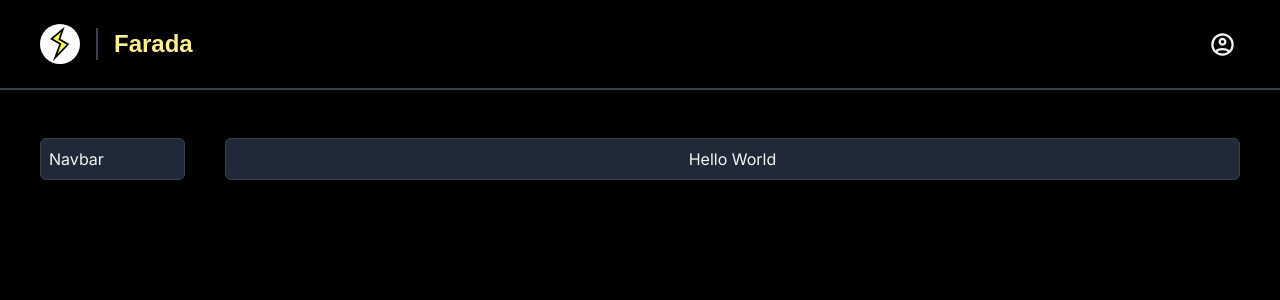
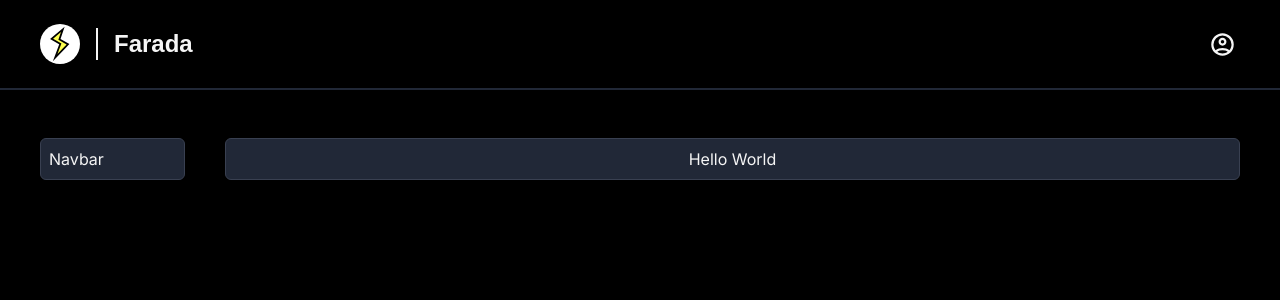
Before and after one commit to Zicio/fjs-diploma-front-next, a Next.js app: page / in a window 1280 px wide. Shown: the top 300 px of the page. Built offline with nearby package versions, Linux system fonts and the light colour scheme; a web font is replaced by a local one.

Commit message:
Changed styles

```diff
--- a/src/app/globals.css
+++ b/src/app/globals.css
@@ -10,7 +10,3 @@
   background-color: black;
   color: whitesmoke;
 }
-
-.container {
-  @apply p-2 border border-gray-700 rounded-md bg-gray-800;
-}
--- a/src/app/layout.tsx
+++ b/src/app/layout.tsx
@@ -20,7 +20,7 @@
         <Header />
         <div className="mx-10 mt-12 grid grid-cols-[1fr_7fr] gap-10">
           <Navbar />
-          <main className="container">
+          <main className="p-default border border-gray_lite rounded-default bg-gray">
             {children}
           </main>
         </div>
--- a/src/app/ui/header/Header.tsx
+++ b/src/app/ui/header/Header.tsx
@@ -4,7 +4,7 @@
 
 const Header = () => {
   return (
-    <div className="flex justify-between items-center py-6 px-10 border-b-2 border-gray-700">
+    <div className="flex justify-between items-center py-6 px-10 border-b-2 border-gray">
       <Logo />
       <Profile>
         <ProfileMenu />
--- a/src/app/ui/header/Profile.tsx
+++ b/src/app/ui/header/Profile.tsx
@@ -7,7 +7,7 @@
   const { ref, isActive, setIsActive } = useOutsideClick(false);
   return (
     <button
-      className="relative z-0 p-1 rounded-full active:bg-gray-600 active:scale-110"
+      className="relative z-0 p-1 rounded-full active:bg-gray_lite active:scale-110"
       type="button"
       onClick={() => setIsActive(!isActive)}
     >
@@ -16,7 +16,7 @@
         height="27"
         viewBox="0 -960 960 960"
         width="27"
-        className="fill-current cursor-pointer hover:fill-yellow-200"
+        className="fill-current cursor-pointer hover:fill-yellow"
       >
         <path d="M234-276q51-39 114-61.5T480-360q69 0 132 22.5T726-276q35-41 54.5-93T800-480q0-133-93.5-226.5T480-800q-133 0-226.5 93.5T160-480q0 59 19.5 111t54.5 93Zm246-164q-59 0-99.5-40.5T340-580q0-59 40.5-99.5T480-720q59 0 99.5 40.5T620-580q0 59-40.5 99.5T480-440Zm0 360q-83 0-156-31.5T197-197q-54-54-85.5-127T80-480q0-83 31.5-156T197-763q54-54 127-85.5T480-880q83 0 156 31.5T763-763q54 54 85.5 127T880-480q0 83-31.5 156T763-197q-54 54-127 85.5T480-80Zm0-80q53 0 100-15.5t86-44.5q-39-29-86-44.5T480-280q-53 0-100 15.5T294-220q39 29 86 44.5T480-160Zm0-360q26 0 43-17t17-43q0-26-17-43t-43-17q-26 0-43 17t-17 43q0 26 17 43t43 17Zm0-60Zm0 360Z" />
       </svg>
--- a/src/app/ui/header/ProfileMenu.tsx
+++ b/src/app/ui/header/ProfileMenu.tsx
@@ -12,15 +12,15 @@
 
 const ProfileMenu = () => {
   return (
-    <ul className="absolute right-5 top-5 z-10 bg-gray-800 p-2 border border-gray-700 rounded-md text-left text-xs">
+    <ul className="absolute right-5 top-5 z-10 bg-gray p-2 border border-gray_lite rounded-default text-left text-xs">
       {menuItems.map((item) => (
         <li
           key={item.url}
-          className="border-b-2 border-gray-700 rounded-sm last:border-0 hover:bg-yellow-300 hover:text-black"
+          className="border-b border-gray_lite last:border-0 hover:bg-yellow hover:text-black"
         >
           <Link
             href={`/auth/${item.url}`}
-            className="inline-block w-full h-full p-2"
+            className="inline-block w-full h-full p-default"
           >
             {item.text}
           </Link>
--- a/src/app/ui/navbar/Navbar.tsx
+++ b/src/app/ui/navbar/Navbar.tsx
@@ -1,6 +1,6 @@
 const Navbar = () => {
   return (
-    <div className="container">
+    <div className="p-default border border-gray_lite rounded-default bg-gray">
       Navbar
     </div>
   );
--- a/tailwind.config.ts
+++ b/tailwind.config.ts
@@ -9,8 +9,16 @@
   theme: {
     extend: {
       colors: {
-        container: "#212837"
+        gray: "#212837",
+        gray_lite: "#394051",
+        yellow: "#faf48b",
       },
+      padding: {
+        default: "8px",
+      },
+      borderRadius: {
+        default: "6px"
+      }
     },
   },
   plugins: [],
```
